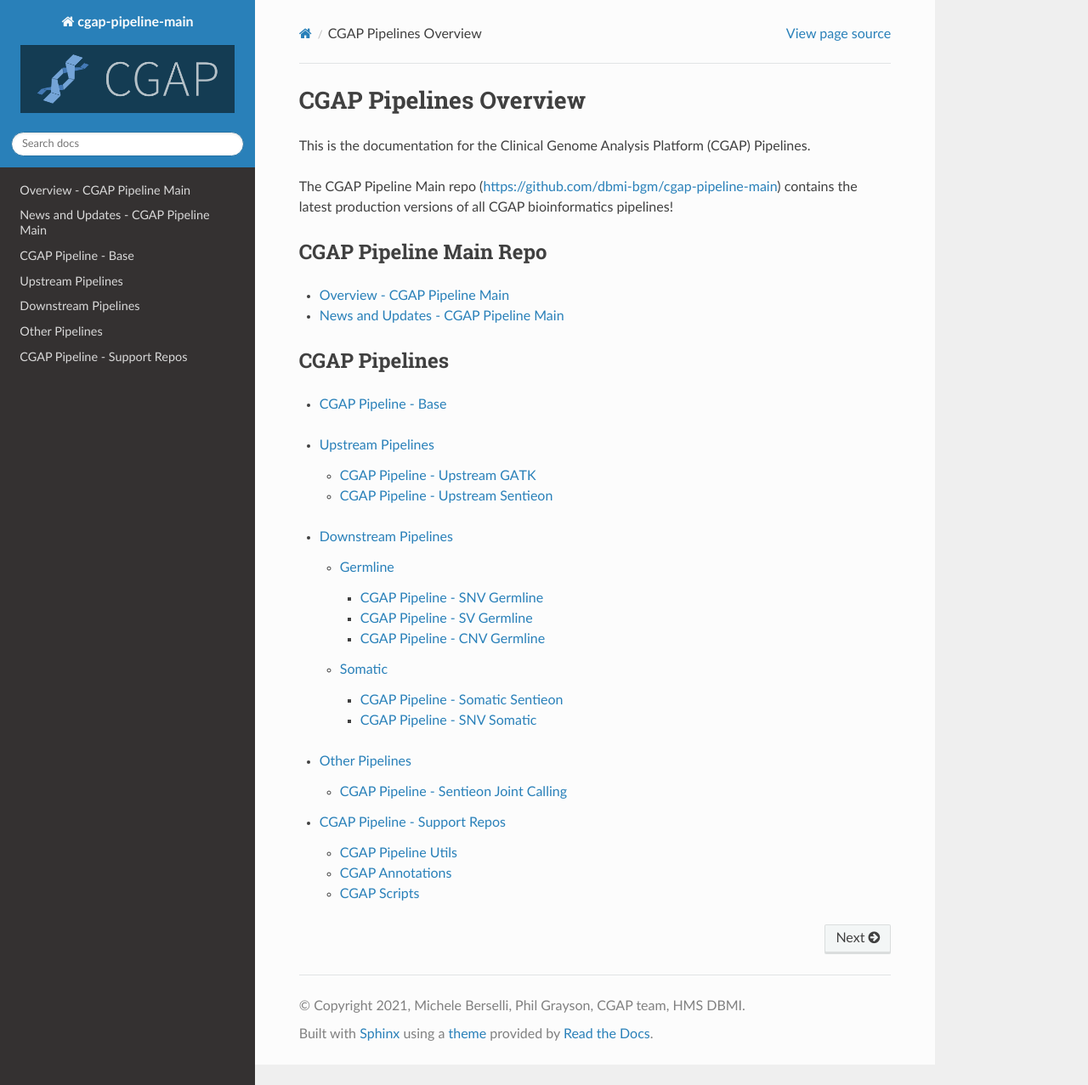
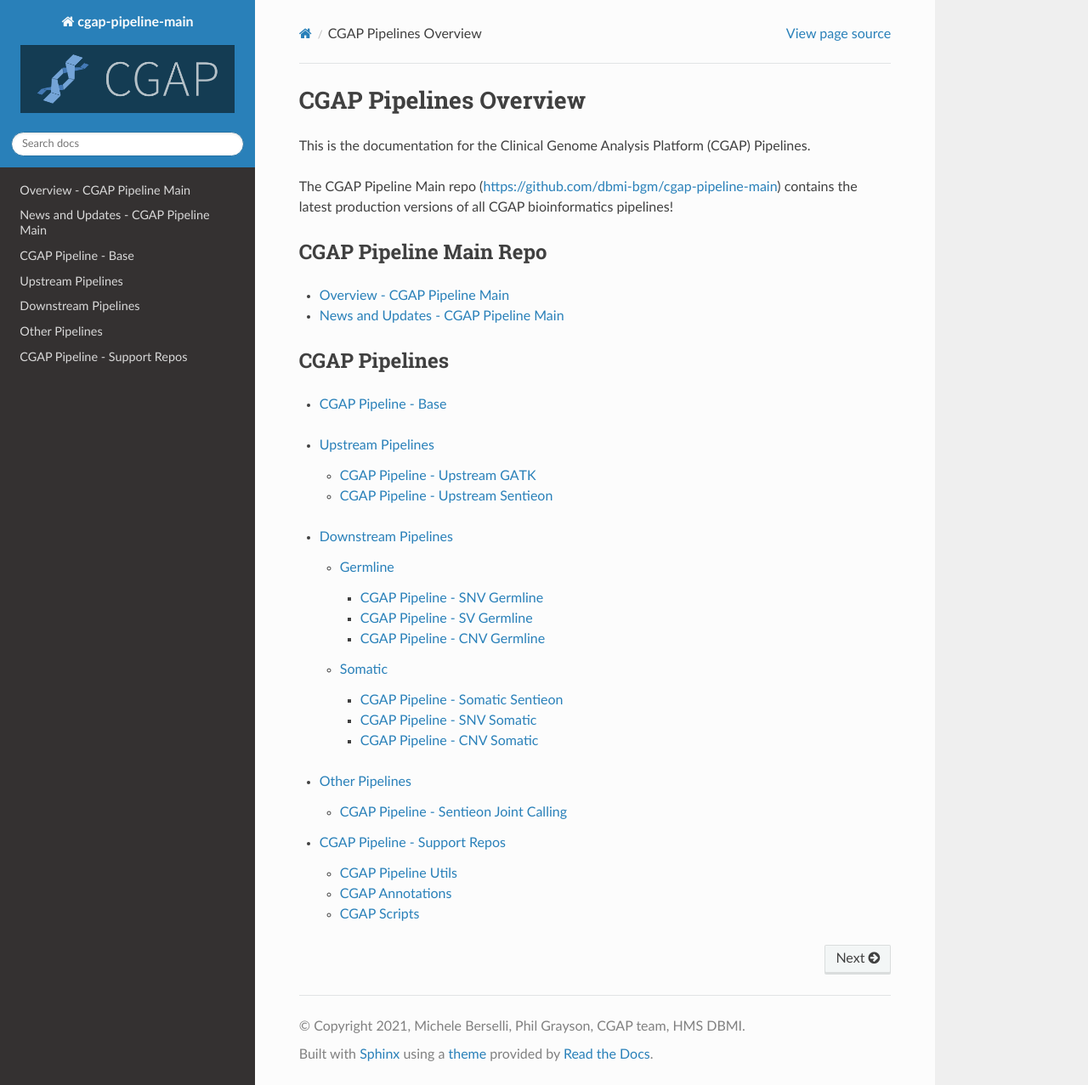
Before and after one commit to dbmi-bgm/cgap-pipeline-main, a Sphinx documentation site: the page built from docs/index.rst, in a window 1280 px wide and 1277 px high. Shown: the whole window at 85% size. Built offline with Sphinx 7.4.7 and the Read the Docs theme 2.0.0, drawn with Linux system fonts in a browser that asks for light colours.

Commit message:
docs uodate

```diff
--- a/docs/Pipelines/Downstream/Downstream_pipelines.rst
+++ b/docs/Pipelines/Downstream/Downstream_pipelines.rst
@@ -28,3 +28,4 @@ Somatic pipelines focus on discovery of somatic variants, often in matched tumor
 
    somatic_sentieon/index-somatic_sentieon
    SNV_somatic/index-SNV_somatic
+   CNV_somatic/index-CNV_somatic
```
